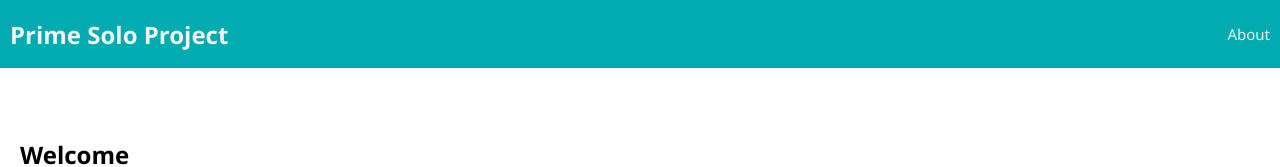
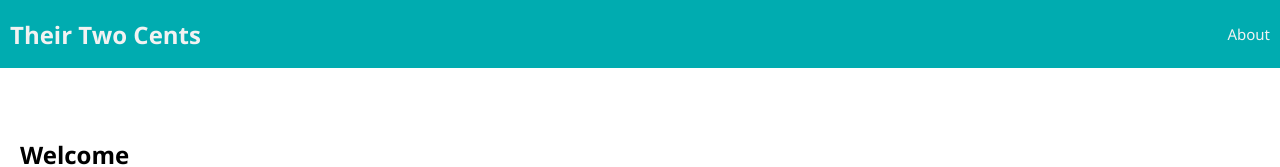
Before and after one commit to sarahhelgen/their-two-cents, a React (Create React App) app: page /#/home in a window 1280 px wide. Shown: the top 167 px of the page. Built offline with nearby package versions, Linux system fonts and the light colour scheme; no server answers.

Commit message:
added a client side route and component for adding a recommendation page

```diff
--- a/src/components/App/App.jsx
+++ b/src/components/App/App.jsx
@@ -19,6 +19,7 @@ import InfoPage from '../InfoPage/InfoPage';
 import LandingPage from '../LandingPage/LandingPage';
 import LoginPage from '../LoginPage/LoginPage';
 import RegisterPage from '../RegisterPage/RegisterPage';
+import AddPage from '../AddPage/AddPage';
 
 import './App.css';
 
@@ -67,6 +68,13 @@ function App() {
           >
             <InfoPage />
           </ProtectedRoute>
+          <ProtectedRoute
+          //this is the route for the add a recommendation page
+          exact
+          path="/add"
+          >
+            <AddPage />
+            </ProtectedRoute>
 
           <Route
             exact
--- a/src/components/Nav/Nav.jsx
+++ b/src/components/Nav/Nav.jsx
@@ -10,7 +10,7 @@ function Nav() {
   return (
     <div className="nav">
       <Link to="/home">
-        <h2 className="nav-title">Prime Solo Project</h2>
+        <h2 className="nav-title">Their Two Cents</h2>
       </Link>
       <div>
         {/* If no user is logged in, show these links */}
@@ -32,6 +32,10 @@ function Nav() {
               Info Page
             </Link>
 
+            <Link className="navLink" to="/add">
+            Add a Recommendation
+            </Link>
+
             <LogOutButton className="navLink" />
           </>
         )}
```
Also changed, not shown: 1 other file (tests, documents, lock files or other folders).
